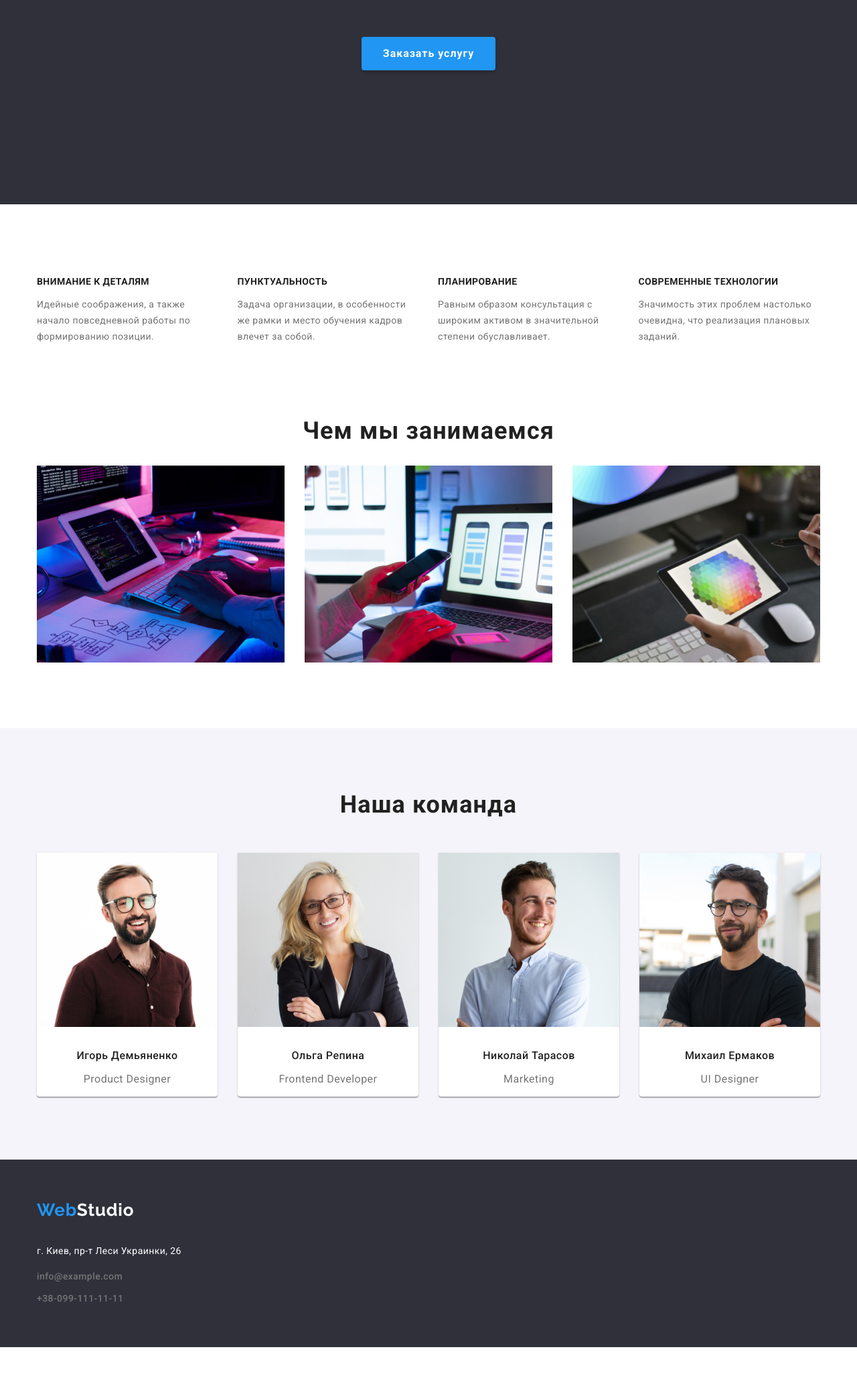
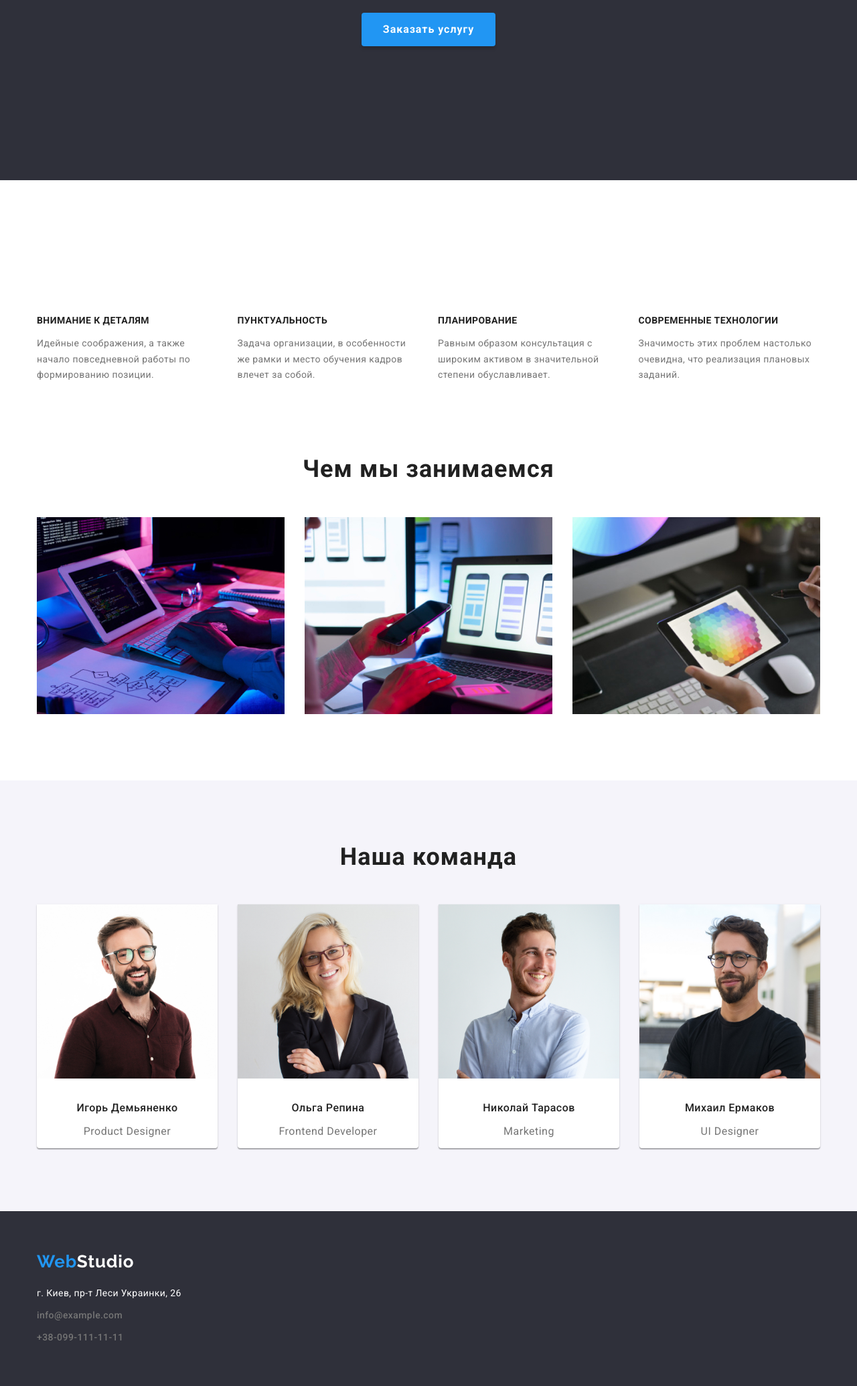
Before and after one commit to 4eptnk/goit-markup-hw-03, a plain HTML site: page index.html in a window 1280 px wide. Shown: the part 412-2481 px from the top of the page at 67% size. Before the commit the page ends 2423 px from the top, so only its background shows below. Drawn offline with nearby package versions, Linux system fonts and the light colour scheme.

Commit message:
правки

```diff
--- a/Style/style.css
+++ b/Style/style.css
@@ -32,7 +32,9 @@ button {
   cursor: pointer;
 }
 .container {
-  width: 1170px;
+  width: 1200px;
+  padding-left: 15px;
+  padding-right: 15px;
   margin-left: auto;
   margin-right: auto;
 }
@@ -102,20 +104,23 @@ header {
 }
 
 /* portfolio */
+.port-section {
+  padding-top: 81px;
+  padding-bottom: 94px;
+}
 .title-container {
   padding: 20px 24px 20px 24px;
 }
 .btn-container {
   display: flex;
   justify-content: center;
-  margin: 81px auto 50px auto;
-  padding: 0px;
+  padding-bottom: 50px;
 }
 .btn-container :not(:last-child) {
   margin-right: 8px;
 }
 .port-button > button {
-  font-weight: 400;
+  font-weight: 500;
   font-size: 16px;
   line-height: 1.62;
   text-align: center;
@@ -137,7 +142,6 @@ header {
   padding: 0px;
   display: flex;
   flex-wrap: wrap;
-  margin-bottom: 94px;
 }
 .port-container {
   border: 1px solid #eeeeee;
@@ -195,6 +199,8 @@ header {
 
 .hero-section {
   background-color: var(--bcg-main-color);
+  padding-top: 200px;
+  padding-bottom: 200px;
 }
 .hero.container {
   display: flex;
@@ -209,8 +215,7 @@ header {
   letter-spacing: 0.06em;
   text-transform: uppercase;
   color: var(--main-title-color);
-
-  margin-top: 200px;
+  margin: 0px;
 }
 .hero-button {
   font-weight: 700;
@@ -226,13 +231,11 @@ header {
 
   width: 200px;
   height: 50px;
-  left: 700px;
-  top: 430px;
-  margin: 30px auto 200px auto;
+  margin-top: 30px;
 }
 /* feature */
-.container.features {
-  margin: 94px auto auto auto;
+.features {
+  padding-top: 94px;
 }
 .features-container {
   display: flex;
@@ -263,7 +266,8 @@ header {
 
 /* about company */
 .about-company {
-  margin: 94px auto 94px auto;
+  padding-top: 94px;
+  padding-bottom: 94px;
 }
 .about-main :not(:last-child) {
   margin-right: 30px;
@@ -280,15 +284,15 @@ header {
   text-align: center;
   letter-spacing: 0.03em;
   color: var(--main-black-color);
+  margin: 0px;
+  padding-bottom: 50px;
 }
 
 /* our command */
-.container.cmd {
-  padding: 0px;
-  padding-bottom: 94px;
-}
 .our-command {
   background-color: #f5f4fa;
+  padding-top: 94px;
+  padding-bottom: 94px;
 }
 
 .wrk-section {
@@ -296,7 +300,6 @@ header {
   justify-content: center;
 }
 .cmd-title {
-  padding-top: 94px;
   padding-bottom: 50px;
   margin: 0px;
 
@@ -346,6 +349,8 @@ header {
 
 .footer-section {
   background-color: var(--bcg-main-color);
+  padding-bottom: 60px;
+  padding-top: 60px;
 }
 .contacts .footer-tel {
   line-height: 1.71;
@@ -364,17 +369,11 @@ header {
   line-height: 1.71;
   letter-spacing: 0.03em;
   color: var(--main-title-color);
-}
-.footer-box {
-  margin-top: -16px;
-}
-.footer-logo {
-  margin-top: 60px;
+  margin: 0px;
 }
 .contacts.footer {
-  margin-top: 9px;
+  padding-top: 9px;
 }
 .ftr-address {
-  margin-top: 20px;
-  margin-bottom: 60px;
+  padding-top: 20px;
 }
```
Also changed, not shown: portfolio.html (+1 -1 lines).
